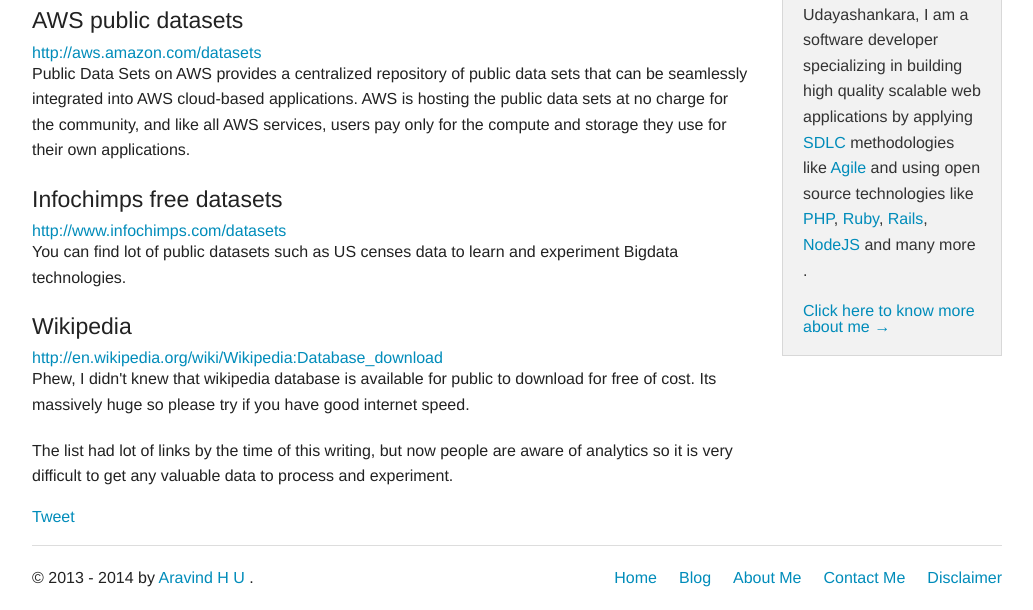
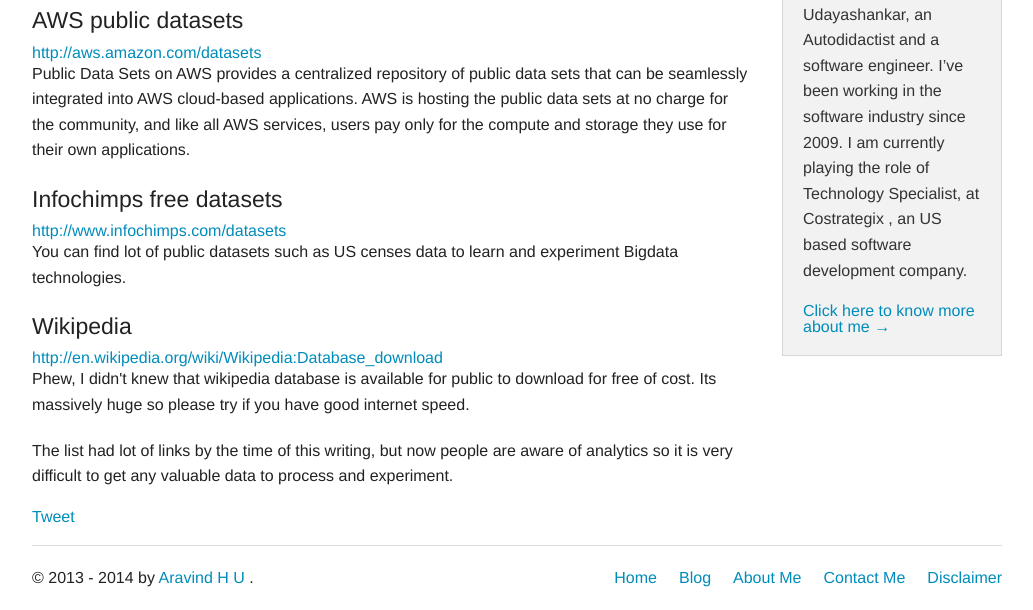
Before and after one commit to aravind666/aravind666.github.io, a Jekyll site: the page built from _posts/2014-07-09-big-data-for-download-and-experiment.html, in a window 1280 px wide. Shown: the part 320-930 px from the top of the page, without its empty margins (123-1156 px from the left). Built offline with Jekyll 4.4.1, drawn with Linux system fonts in a browser that asks for light colours; nearby versions of some CDN libraries; Markdown is read by kramdown in place of the engine named in the settings; comment, search, counter and statistics services are not loaded; some of the changed text lies outside the part shown.

Commit message:
Fixed side bar

```diff
--- a/_includes/side_bar_blog.html
+++ b/_includes/side_bar_blog.html
@@ -4,10 +4,10 @@
         <p>
             <img src="/img/aravind.jpeg">
         </p>
-        <p> Hi, I am Aravind Udayashankara, I am a software developer specializing in building high quality scalable web applications
-            by applying <a target="_blank" href="http://en.wikipedia.org/wiki/Systems_Development_Life_Cycle">SDLC</a> methodologies like <a target="_blank" href="http://en.wikipedia.org/wiki/Agile_software_development">Agile</a> and using open source technologies like
-            <a target="_blank" href="http://php.net/">PHP</a>, <a target="_blank" href="https://www.ruby-lang.org/en/">Ruby</a>, <a target="_blank" href="http://rubyonrails.org/">Rails</a>, <a target="_blank" href="http://nodejs.org/">NodeJS </a>and many more .
+        <p>
+           Hi I am Aravind Udayashankar, an Autodidactist and a software engineer. I’ve been working in the software industry since 2009. I am currently playing the role of Technology Specialist, at Costrategix , an US based software development company.
         </p>
+
         <a href="/aboutme">Click here to know more about me &rarr;</a>
     </div>
 </aside>
```
